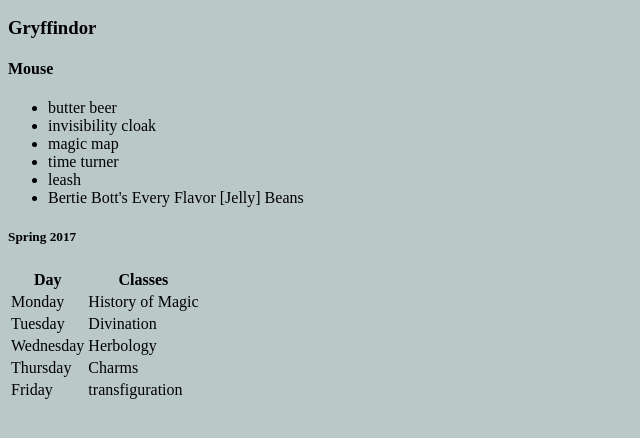
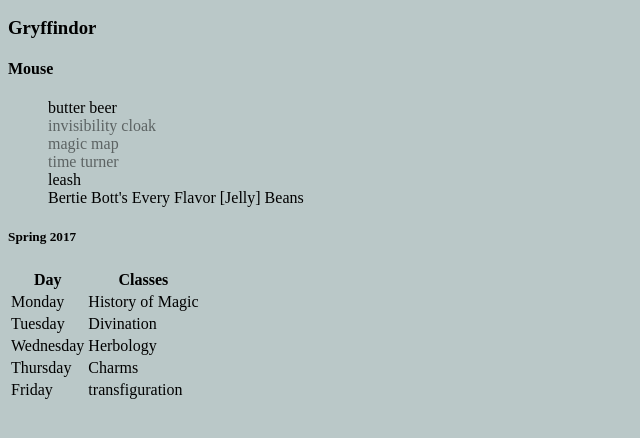
Before and after one commit to yunapahk/w3, a plain HTML site: page hogwarts.html in a window 1280 px wide. Shown: the part 110-548 px from the top of the page, without its empty margins (0-640 px from the left). Drawn offline with nearby package versions, Linux system fonts and the light colour scheme.

Commit message:
I added list elements. That code didn't seem very dry. I wonder if there is something I could do about it in the Hungry for More section.

```diff
--- a/hogwarts.css
+++ b/hogwarts.css
@@ -2,7 +2,10 @@ body {
     background-color: rgb(186, 200, 200);
 }
 
-#myHeading {
-    color: blue;
-    font-size: 24px;
-  }
+.secret {
+    opacity: 0.5;
+}
+
+ul {
+    list-style-type: none;
+}
```
Also changed, not shown: hogwarts.js (+15 -2 lines).
